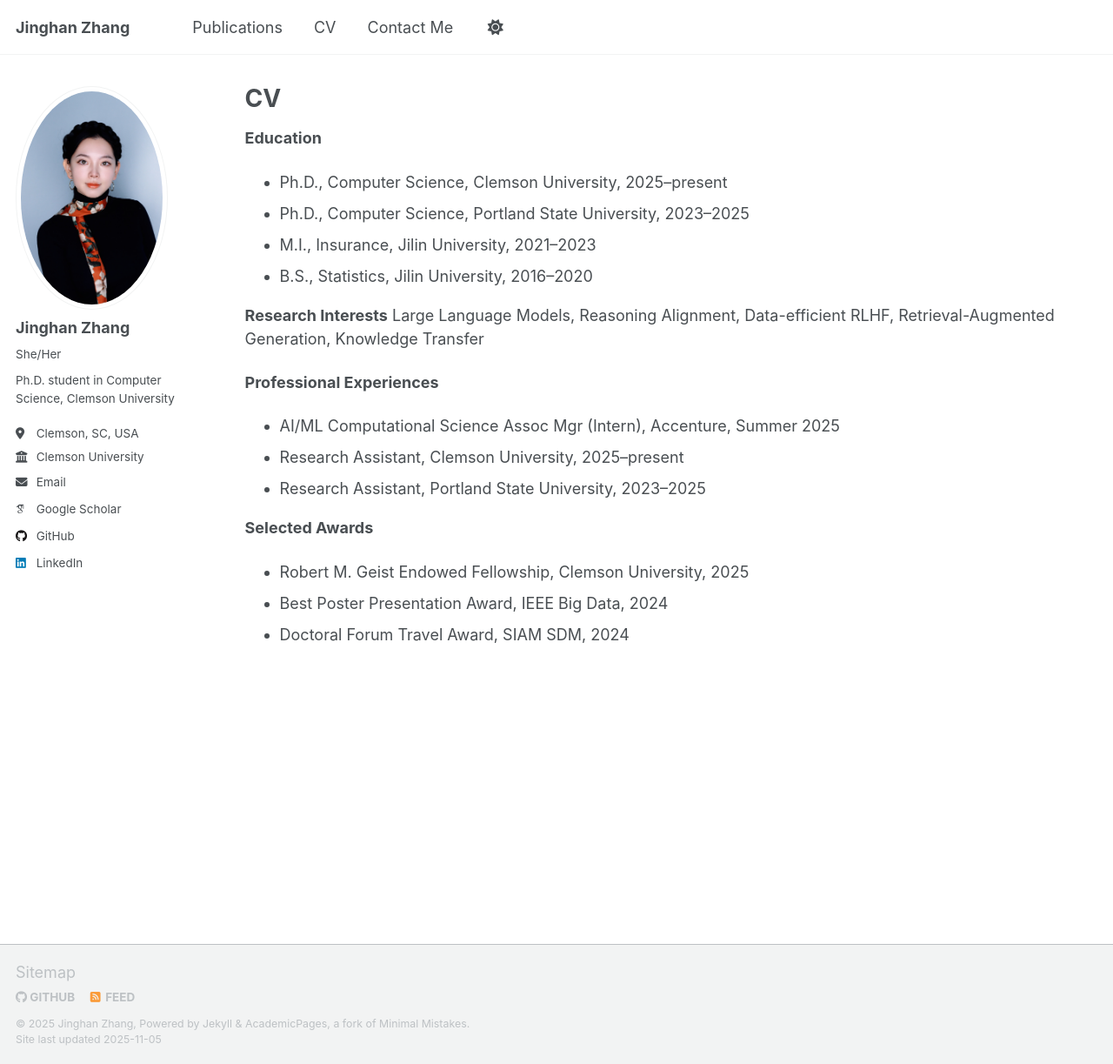
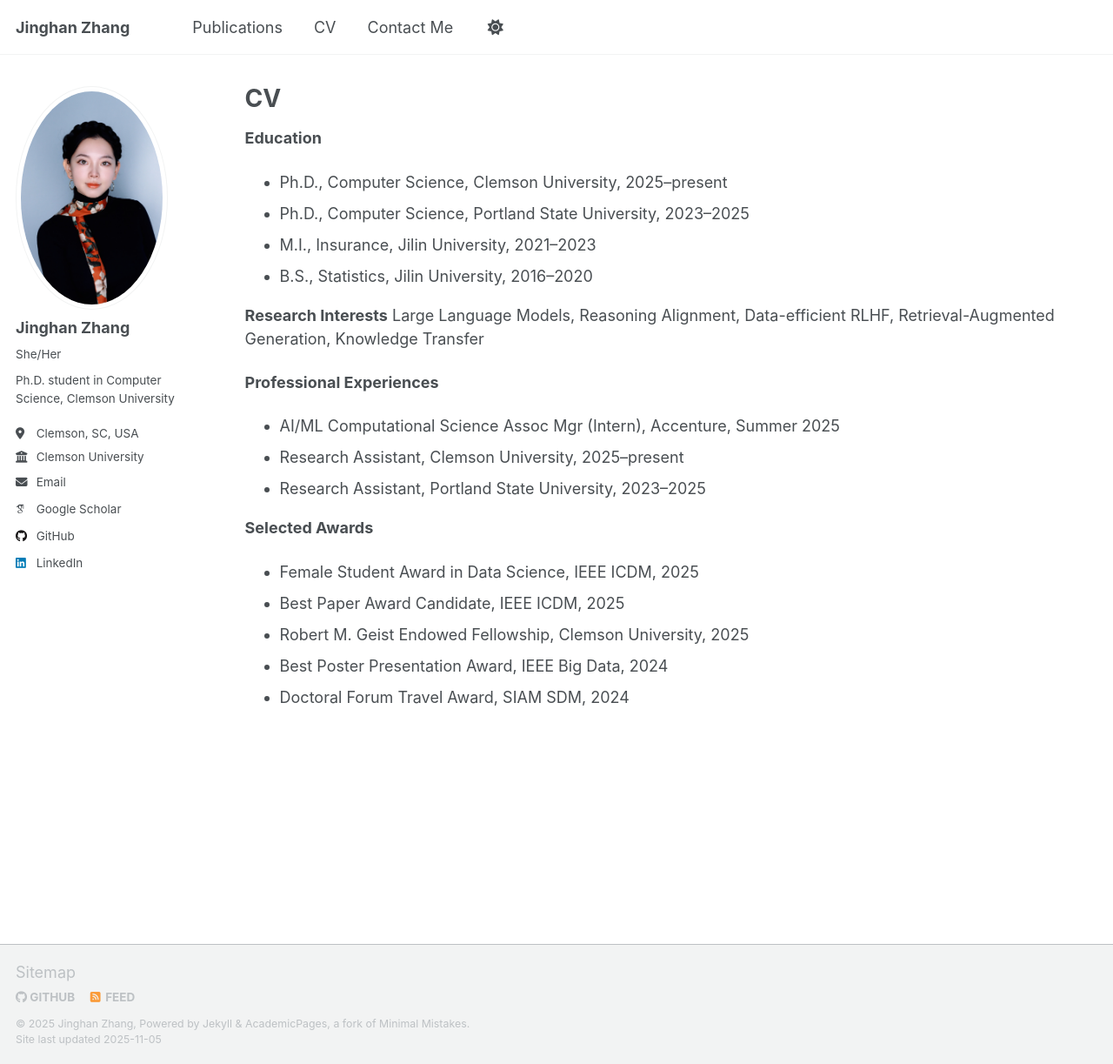
Before and after one commit to jinghanzhang1998/jinghanzhang1998.github.io, a Jekyll site: the page built from _pages/cv.md, in a window 1280 px wide and 1223 px high. Shown: the whole window at 87% size. Built offline with Jekyll 4.4.1, drawn with Linux system fonts in a browser that asks for light colours; some web fonts are replaced; a script that is not in the unit is left out.

Commit message:
Add awards to CV

```diff
--- a/_pages/cv.md
+++ b/_pages/cv.md
@@ -24,6 +24,8 @@ Large Language Models, Reasoning Alignment, Data-efficient RLHF, Retrieval-Augme
 - Research Assistant, Portland State University, 2023–2025
 
 **Selected Awards**
+- Female Student Award in Data Science, IEEE ICDM, 2025
+- Best Paper Award Candidate, IEEE ICDM, 2025
 - Robert M. Geist Endowed Fellowship, Clemson University, 2025
 - Best Poster Presentation Award, IEEE Big Data, 2024
 - Doctoral Forum Travel Award, SIAM SDM, 2024
```
